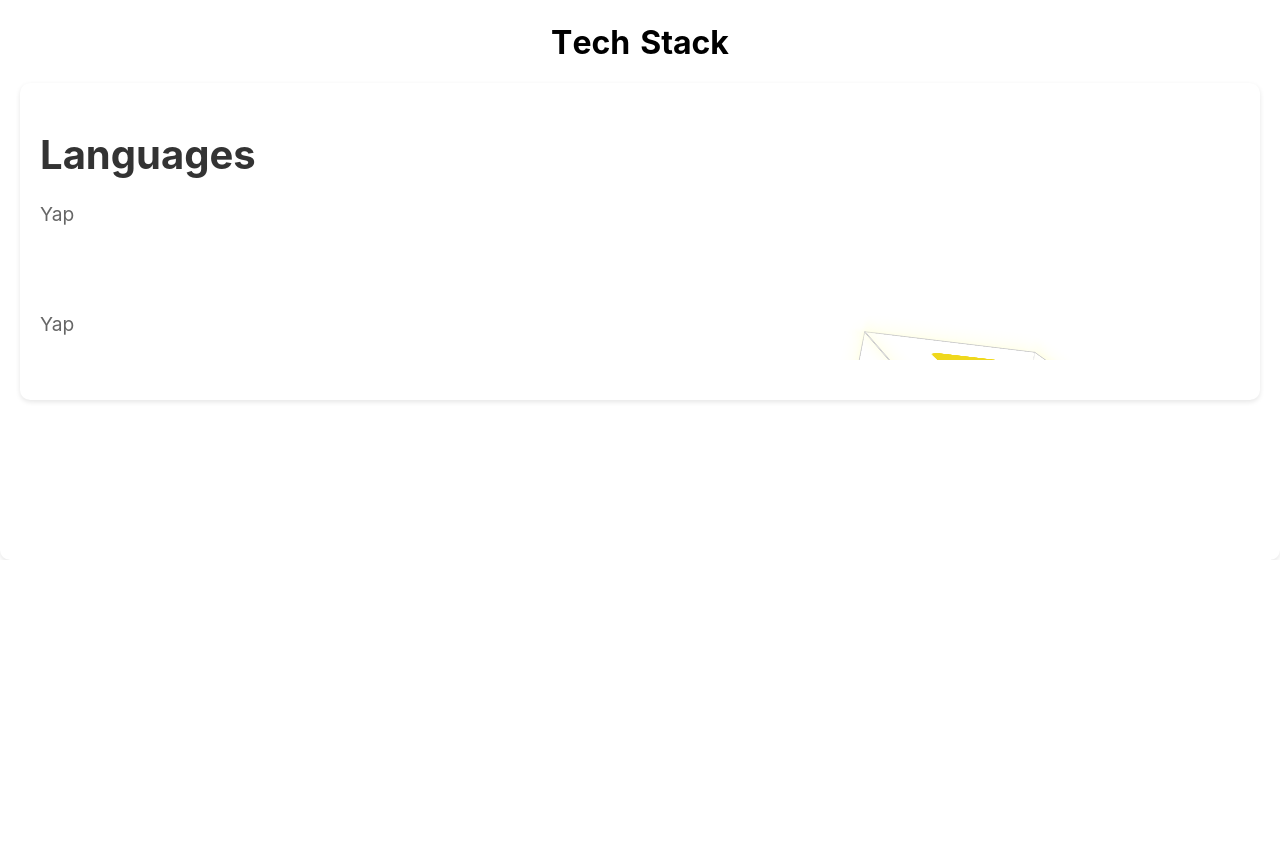
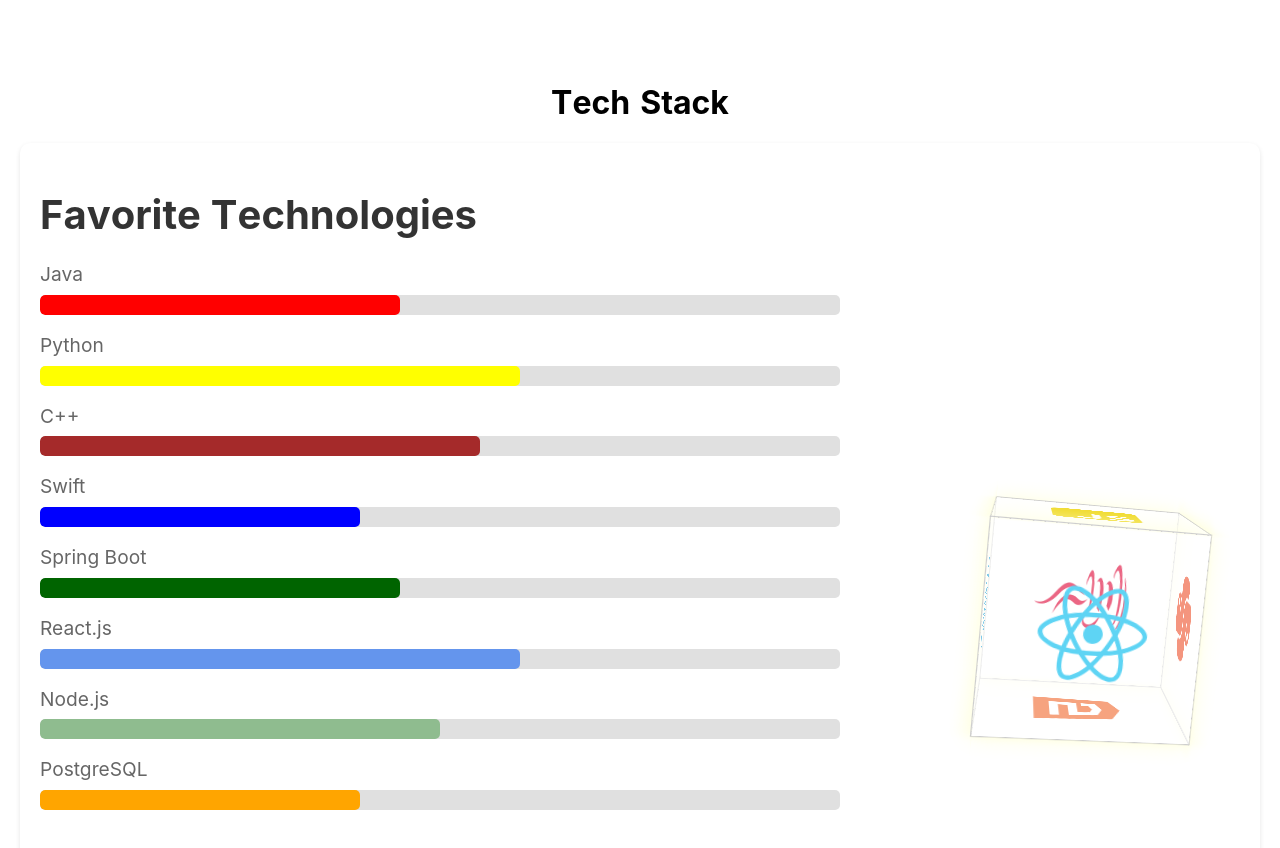
Before and after one commit to SUJP123/React-Portfolio, a React (Create React App) app in the folder frontend/: page /dashboard in a window 1280 px wide. Shown: the part 400-1248 px from the top of the page. Before the commit the page ends 960 px from the top, so only its background shows below. Built offline with nearby package versions, Linux system fonts and the light colour scheme.

Commit message:
progress

```diff
--- a/frontend/package.json
+++ b/frontend/package.json
@@ -8,8 +8,10 @@
     "@testing-library/jest-dom": "^5.17.0",
     "@testing-library/react": "^13.4.0",
     "@testing-library/user-event": "^13.5.0",
+    "bootstrap": "^5.3.3",
     "gsap-trial": "^3.12.5",
     "react": "^18.3.1",
+    "react-bootstrap": "^2.10.4",
     "react-dom": "^18.3.1",
     "react-router-dom": "^6.24.0",
     "react-scripts": "5.0.1",
--- a/frontend/src/components/About/index.jsx
+++ b/frontend/src/components/About/index.jsx
@@ -11,6 +11,7 @@
 //import Loader from 'react-loaders';
 import { FontAwesomeIcon } from '@fortawesome/react-fontawesome';
 import './index.scss';
+import {ProgressBar} from "react-bootstrap";
 
 const About = () => {
     const [letterClass, setLetterClass] = useState('text-animate')
@@ -22,6 +23,17 @@
 
         return () => clearTimeout(timer);
     }, []);
+
+    const skills = [
+        { name: 'Java', level: 45 , color: 'red'},
+        { name: 'Python', level: 60 , color: 'yellow'},
+        { name: 'C++', level: 55 , color: 'brown'},
+        { name: 'Swift', level: 40 , color: 'blue'},
+        { name: 'Spring Boot', level: 45 , color: 'darkgreen'},
+        { name: 'React.js', level: 60 , color: 'cornflowerblue'},
+        { name: 'Node.js', level: 50, color: 'darkseagreen'},
+        { name: 'PostgreSQL', level: 40 , color: 'orange'},
+    ];
 
     return (
         <>
@@ -49,6 +61,8 @@
                         I'd say that I'm very interested in sports, comics, anime, and
                         am very passionate in bodybuilding and lifting in general.
                     </p>
+                    <br></br>
+                    <br></br>
                 </div>
 
                 <div className='tech-stack'>
@@ -65,14 +79,25 @@
                         <h1>
                             <AnimatedLetters
                                 letterClass={letterClass}
-                                strArray={['L', 'a', 'n', 'g', 'u', 'a', 'g', 'e', 's']}
+                                strArray={['F', 'a', 'v', 'o', 'r', 'i', 't', 'e', ' ',
+                                    'T', 'e', 'c', 'h', 'n ', 'o', 'l', 'o', 'g', 'i', 'e', 's']}
                                 idx={15}
                             />
                         </h1>
-                        <p>Yap</p>
-                        <br></br>
-                        <br></br>
-                        <p>Yap</p>
+                        <div className="skills">
+                            {skills.map((skill, index) => (
+                                <div key={index} className="skill">
+                                    <p>{skill.name}</p>
+                                    <div className="progress-bar">
+                                        <div
+                                            className="progress"
+                                            style={{width: `${skill.level}%`,
+                                                backgroundColor: `${skill.color}`}}
+                                        ></div>
+                                    </div>
+                                </div>
+                            ))}
+                        </div>
                     </div>
 
                     <div className="stage-cube-cont">
--- a/frontend/src/components/About/index.scss
+++ b/frontend/src/components/About/index.scss
@@ -41,23 +41,39 @@
   box-shadow: 0 2px 5px rgba(0, 0, 0, 0.1);
 }
 
+.skills {
+  display: flex;
+  flex-direction: column;
+  width: 100%;
+}
+
+.skill {
+  margin-bottom: 15px;
+}
+
+.skill p {
+  margin: 0 0 5px 0;
+}
+
+.progress-bar {
+  width: 100%;
+  background-color: #e0e0e0;
+  border-radius: 5px;
+  overflow: hidden;
+}
+
+.progress {
+  height: 20px;
+  background-color: #4caf50;
+  border-radius: 5px;
+}
+
 .stage-cube-cont {
   display: flex;
   justify-content: center;
   align-items: center;
   perspective: 1000px;
-  margin-top: 20px;
-}
-
-.stage-cube-cont {
-  width: 50%;
-  height: 100%;
-  top: 0;
-  padding-top: 18%;
-  margin-left: 0;
-  position: relative;
-  right: 0;
-  overflow: hidden;
+  margin-top: 10px;
 }
 
 .cubespinner {
@@ -67,7 +83,9 @@
   animation-duration: 12s;
   transform-style: preserve-3d;
   transform-origin: 50px 50px 0;
-  margin-left: calc(50% - 500px);
+  padding-bottom: 50%;
+  margin-bottom: 50%;
+  margin-left: calc(100% - 500px);
 
   div {
     position: absolute;
```
Also changed, not shown: 1 other file (tests, documents, lock files or other folders).
